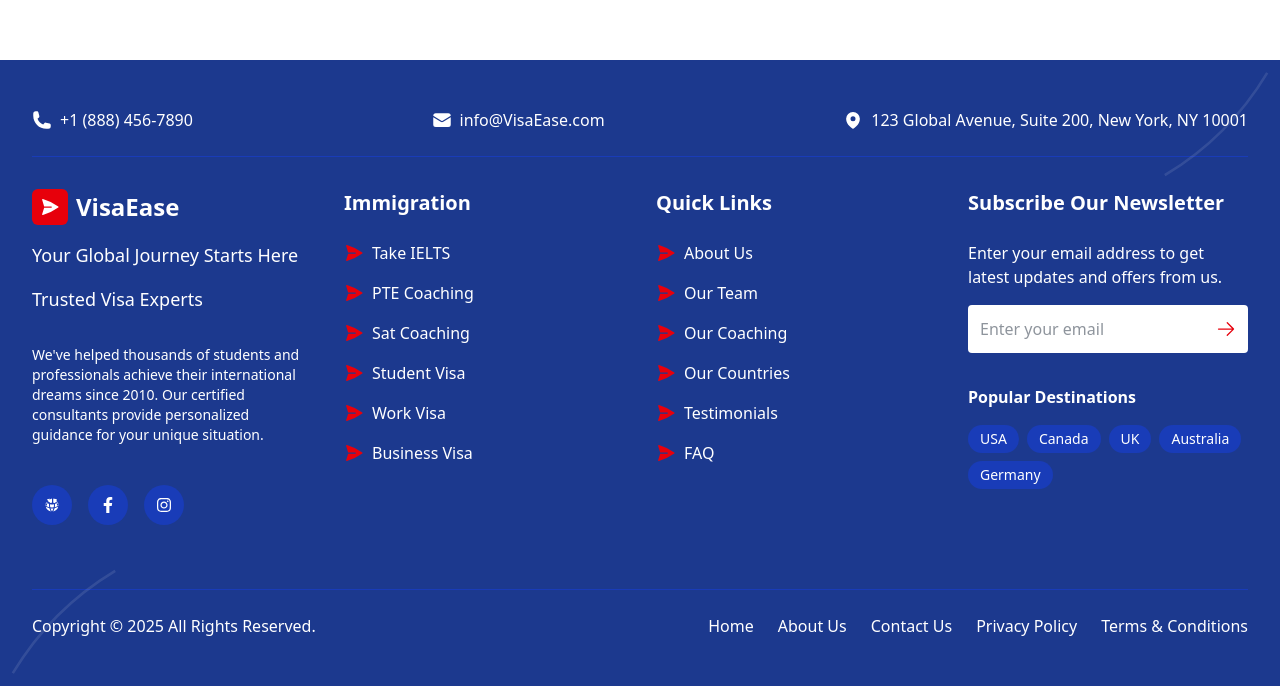
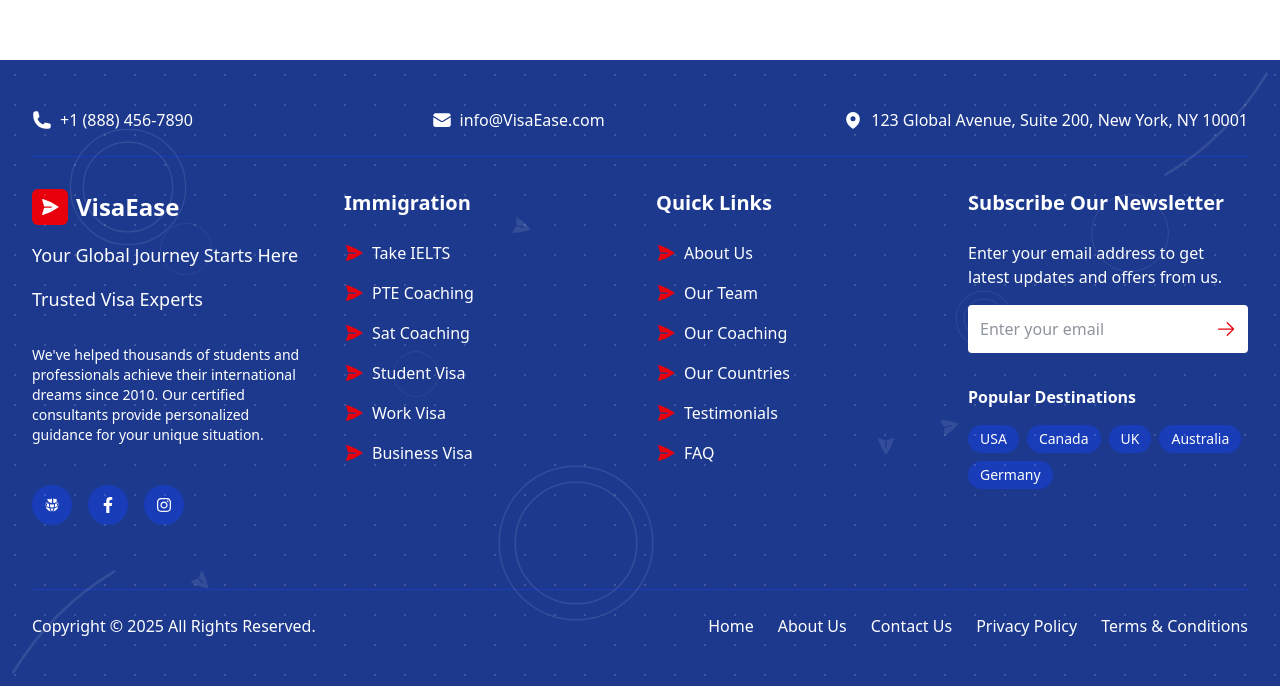
Before and after one commit to radheshpai87/visa-ease, a React (Vite) app: page /about in a window 1280 px wide. Shown: the part 6420-7106 px from the top of the page. Built offline with nearby package versions, Linux system fonts and the light colour scheme.

Commit message:
changed footer

```diff
--- a/src/components/Footer.jsx
+++ b/src/components/Footer.jsx
@@ -50,14 +50,100 @@ const EmailIcon = () => (
   </svg>
 );
 
-const Footer = ((props, ref) => {
+const Footer = forwardRef((props, ref) => {
   return (
     <footer
-    ref={ref}
-    id="contact-section"
-    className="w-full bg-blue-900 text-white py-12 px-8 relative overflow-hidden"
-    data-scroll-section
-  >
+      ref={ref}
+      id="contact-section"
+      className="w-full bg-blue-900 text-white py-12 px-8 relative overflow-hidden"
+      data-scroll-section
+    >
+      {/* Background dot pattern */}
+      <div className="absolute inset-0"
+        style={{
+          backgroundImage: 'radial-gradient(#ffffff 1px, transparent 1px)',
+          backgroundSize: '30px 30px',
+          opacity: 0.15
+        }}
+      />
+
+      {/* Enhanced background elements */}
+      <div className="absolute top-[10%] left-[5%]">
+        <svg className="w-32 h-32" viewBox="0 0 100 100">
+          <circle cx="50" cy="50" r="45" stroke="white" strokeWidth="1" fill="none" className="opacity-10"/>
+          <circle cx="50" cy="50" r="35" stroke="white" strokeWidth="1" fill="none" className="opacity-10"/>
+        </svg>
+      </div>
+
+      {/* Additional small circles in top-left */}
+      <div className="absolute top-[25%] left-[12%]">
+        <svg className="w-16 h-16" viewBox="0 0 100 100">
+          <circle cx="50" cy="50" r="40" stroke="white" strokeWidth="1" fill="none" className="opacity-10"/>
+        </svg>
+      </div>
+
+      <div className="absolute top-[20%] right-[8%]">
+        <svg className="w-24 h-24" viewBox="0 0 100 100">
+          <circle cx="50" cy="50" r="40" stroke="white" strokeWidth="1" fill="none" className="opacity-10"/>
+        </svg>
+      </div>
+
+      {/* Additional circles on right */}
+      <div className="absolute top-[35%] right-[20%]">
+        <svg className="w-20 h-20" viewBox="0 0 100 100">
+          <circle cx="50" cy="50" r="35" stroke="white" strokeWidth="1" fill="none" className="opacity-10"/>
+          <circle cx="50" cy="50" r="25" stroke="white" strokeWidth="1" fill="none" className="opacity-10"/>
+        </svg>
+      </div>
+
+      {/* New center-bottom circles */}
+      <div className="absolute bottom-[10%] left-[45%] -translate-x-1/2">
+        <svg className="w-40 h-40" viewBox="0 0 100 100">
+          <circle cx="50" cy="50" r="48" stroke="white" strokeWidth="1" fill="none" className="opacity-10"/>
+          <circle cx="50" cy="50" r="38" stroke="white" strokeWidth="1" fill="none" className="opacity-10"/>
+        </svg>
+      </div>
+
+      {/* Additional small circles near center */}
+      <div className="absolute top-[45%] left-[30%]">
+        <svg className="w-16 h-16" viewBox="0 0 100 100">
+          <circle cx="50" cy="50" r="35" stroke="white" strokeWidth="1" fill="none" className="opacity-10"/>
+        </svg>
+      </div>
+
+      {/* Floating planes */}
+      <div className="absolute bottom-[15%] left-[15%]">
+        <div className="opacity-10 rotate-45">
+          <PlaneIcon />
+        </div>
+      </div>
+
+      <div className="absolute top-[40%] right-[15%]">
+        <div className="opacity-10 -rotate-45">
+          <PlaneIcon />
+        </div>
+      </div>
+
+      {/* Additional planes */}
+      <div className="absolute top-[25%] left-[40%]">
+        <div className="opacity-10 rotate-15">
+          <PlaneIcon />
+        </div>
+      </div>
+
+      <div className="absolute bottom-[40%] right-[25%]">
+        <div className="opacity-10 -rotate-15">
+          <PlaneIcon />
+        </div>
+      </div>
+
+      {/* New center-right plane */}
+      <div className="absolute top-[60%] right-[30%]">
+        <div className="opacity-10 rotate-90">
+          <PlaneIcon />
+        </div>
+      </div>
+
       {/* Multiple Airplane Path Designs for enhanced visual effect */}
       <div className="absolute bottom-0 left-0 w-32 h-32">
         <svg viewBox="0 0 100 100" xmlns="http://www.w3.org/2000/svg" className="opacity-10">
--- /dev/null
+++ b/tailwind.config.js
@@ -0,0 +1,28 @@
+/** @type {import('tailwindcss').Config} */
+export default {
+    content: [
+        "./index.html",
+        "./src/**/*.{js,ts,jsx,tsx}",
+    ],
+    theme: {
+        extend: {
+            animation: {
+                'float-slow': 'float 8s ease-in-out infinite',
+                'float-medium': 'float 6s ease-in-out infinite',
+                'float-fast': 'float 4s ease-in-out infinite',
+                'twinkle': 'twinkle 3s ease-in-out infinite',
+            },
+            keyframes: {
+                float: {
+                    '0%, 100%': { transform: 'translateY(0px)' },
+                    '50%': { transform: 'translateY(-20px)' },
+                },
+                twinkle: {
+                    '0%, 100%': { opacity: 0.2 },
+                    '50%': { opacity: 0.8 },
+                }
+            },
+        },
+    },
+    plugins: [],
+}
```
